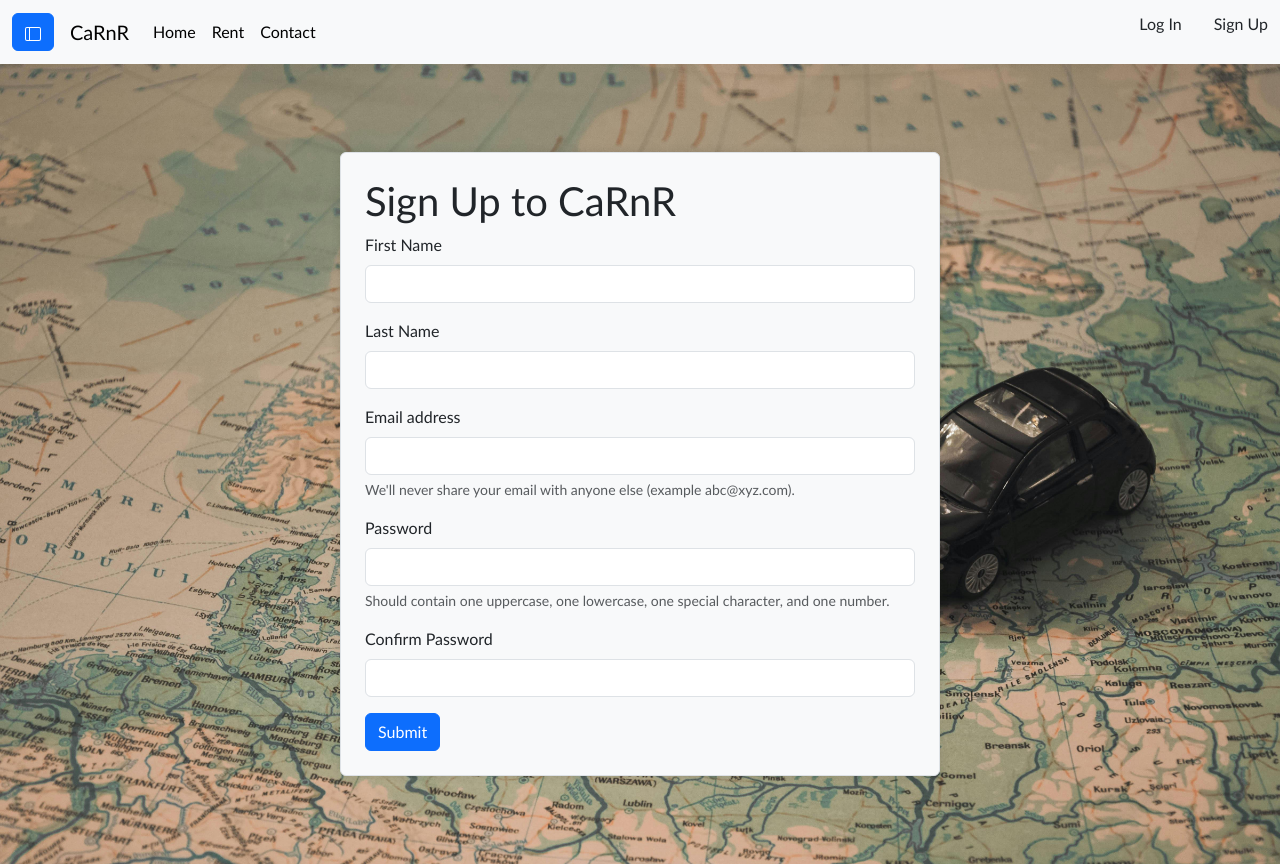
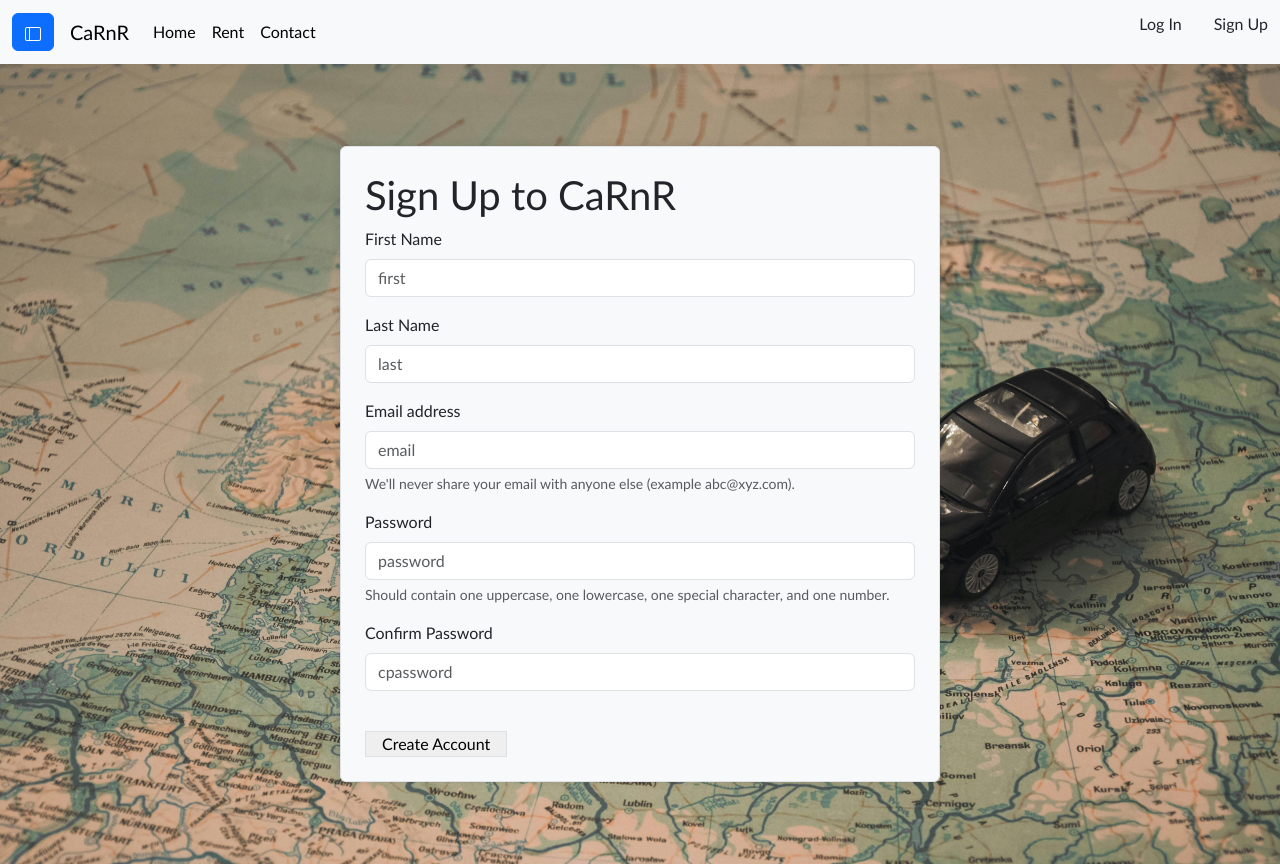
Before and after one commit to Monkey3123/CS-476-Project, a React (Create React App) app in the folder carbnb/: page /SignUpPage in a window 1280 px wide. Built offline with nearby package versions, Linux system fonts and the light colour scheme.

Commit message:
Connected signup page to backend and confirmed was able to create new entries in database

```diff
--- a/carbnb/src/components/SignUpPage/SignUpPage.js
+++ b/carbnb/src/components/SignUpPage/SignUpPage.js
@@ -1,54 +1,83 @@
-import React, { useState } from "react";
+import React, { useState, useEffect } from "react";
 import carBanner from "../../images/option2.jpg";
 import "./SignupPage.css";
+import { useParams, useNavigate } from "react-router-dom";
 
 const SignUpPage = () => {
-  const [formData, setFormData] = useState({
-    fname: '',
-    lname: '',
-    email: '',
-    password: '',
-    cpassword: ''
+  const [form, setForm] = useState({
+    first: "",
+    last: "",
+    email: "",
+    password: "",
+    cpassword: "",
   });
 
-  const [errors, setErrors] = useState({});
+  const [isNew, setIsNew] = useState(true);
+  const params = useParams();
+  const navigate = useNavigate();
 
-  const handleChange = (e) => {
-    const { name, value } = e.target;
-    setFormData({
-      ...formData, [name]: value
+  useEffect(() => {
+    async function fetchData() {
+      const id = params.id?.toString() || undefined;
+      if (!id) return;
+      setIsNew(false);
+      const response = await fetch(
+        `http://localhost:5050/record/${params.id.toString()}`
+      );
+      if (!response.ok) {
+        const message = `An error has occurred: ${response.statusText}`;
+        console.error(message);
+        return;
+      }
+      const record = await response.json();
+      if (!record) {
+        console.warn(`Record with id ${id} not found`);
+        navigate("/");
+        return;
+      }
+      setForm(record);
+    }
+    fetchData();
+    return;
+  }, [params.id, navigate]);
+
+  // These methods will update the state properties.
+  function updateForm(value) {
+    return setForm((prev) => {
+      return { ...prev, ...value };
     });
-  };
+  }
 
-  const handleSubmit = (e) => {
+  // This function will handle the submission.
+  async function onSubmit(e) {
     e.preventDefault();
     const validationErrors = {};
 
-    if (!formData.fname.trim()) {
-      validationErrors.fname = "First name is required";
+    if (!form.first.trim()) {
+      validationErrors.first = "First name is required";
     }
-    if (!formData.lname.trim()) {
-      validationErrors.lname = "Last name is required";
+    if (!form.last.trim()) {
+      validationErrors.last = "Last name is required";
     }
-    if (!formData.email.trim()) {
+    if (!form.email.trim()) {
       validationErrors.email = "Email is required";
-    } else if (!/\S+@\S+\.\S+/.test(formData.email)) {
+    } else if (!/\S+@\S+\.\S+/.test(form.email)) {
       validationErrors.email = "Email is not valid";
     }
-    if (!formData.password.trim()) {
+    if (!form.password.trim()) {
       validationErrors.password = "Password is required";
-    } else if (formData.password.length < 8) {
+    } else if (form.password.length < 8) {
       validationErrors.password = "Password should be at least 8 characters";
-    } else if (!/(?=.*[a-z])/.test(formData.password)) {
+    } else if (!/(?=.*[a-z])/.test(form.password)) {
       validationErrors.password = "Password must contain one lowercase letter";
-    } else if (!/(?=.*[A-Z])/.test(formData.password)) {
+    } else if (!/(?=.*[A-Z])/.test(form.password)) {
       validationErrors.password = "Password must contain one uppercase letter";
-    } else if (!/(?=.*[0-9])/.test(formData.password)) {
+    } else if (!/(?=.*[0-9])/.test(form.password)) {
       validationErrors.password = "Password must contain one number";
-    } else if (!/(?=.*[!@#$%^&*])/.test(formData.password)) {
+    } else if (!/(?=.*[!@#$%^&*])/.test(form.password)) {
       validationErrors.password = "Password must contain one special character";
     }
-    if (formData.cpassword !== formData.password) {
+    if (form.cpassword !== form.password) {
       validationErrors.cpassword = "Passwords do not match";
     }
 
@@ -57,82 +86,153 @@ const SignUpPage = () => {
     if (Object.keys(validationErrors).length === 0) {
       alert("Form Submitted successfully");
       // Handle form submission, e.g., send data to the server
+
+      const person = { ...form };
+      try {
+        let response;
+        if (isNew) {
+          // if we are adding a new record we will POST to /record.
+          response = await fetch("http://localhost:5050/record", {
+            method: "POST",
+            headers: {
+              "Content-Type": "application/json",
+            },
+            body: JSON.stringify(person),
+          });
+        } else {
+          // if we are updating a record we will PATCH to /record/:id.
+          response = await fetch(`http://localhost:5050/record/${params.id}`, {
+            method: "PATCH",
+            headers: {
+              "Content-Type": "application/json",
+            },
+            body: JSON.stringify(person),
+          });
+        }
+
+        if (!response.ok) {
+          throw new Error(`HTTP error! status: ${response.status}`);
+        }
+      } catch (error) {
+        console.error("A problem occurred with your fetch operation: ", error);
+      } finally {
+        setForm({ first: "", last: "", email: "", password: "" });
+        navigate("/");
+      }
     }
-  };
+  }
+
+  const [errors, setErrors] = useState({});
 
   return (
-    <div className="banner-image" style={{
-      backgroundImage: `url(${carBanner})`,
-      backgroundSize: "cover",
-      backgroundPosition: "center",
-      height: "100vh"
-    }}>
+    <div
+      className="banner-image"
+      style={{
+        backgroundImage: `url(${carBanner})`,
+        backgroundSize: "cover",
+        backgroundPosition: "center",
+        height: "100vh",
+      }}
+    >
       <div className="signup template d-flex justify-content-center align-items-center vh-100">
-        <form className="form1 p-4 bg-light border rounded" onSubmit={handleSubmit}>
+        <form className="form1 p-4 bg-light border rounded" onSubmit={onSubmit}>
           <h1>Sign Up to CaRnR</h1>
           <div className="mb-3">
-            <label htmlFor="exampleInputFirstName" className="form-label">First Name</label>
+            <label htmlFor="exampleInputFirstName" className="form-label">
+              First Name
+            </label>
             <input
               type="text"
+              name="first"
+              id="first"
               className="form-control"
-              id="exampleFirstName"
-              name="fname"
-              value={formData.fname}
-              onChange={handleChange}
+              placeholder="first"
+              value={form.first}
+              onChange={(e) => updateForm({ first: e.target.value })}
             />
-            {errors.fname && <span className="text-danger">{errors.fname}</span>}
+            {errors.first && (
+              <span className="text-danger">{errors.first}</span>
+            )}
           </div>
           <div className="mb-3">
-            <label htmlFor="exampleInputLastName" className="form-label">Last Name</label>
+            <label htmlFor="exampleInputLastName" className="form-label">
+              Last Name
+            </label>
             <input
               type="text"
+              name="last"
+              id="last"
               className="form-control"
-              id="exampleLastName"
-              name="lname"
-              value={formData.lname}
-              onChange={handleChange}
+              placeholder="last"
+              value={form.last}
+              onChange={(e) => updateForm({ last: e.target.value })}
             />
-            {errors.lname && <span className="text-danger">{errors.lname}</span>}
+            {errors.last && <span className="text-danger">{errors.last}</span>}
           </div>
           <div className="mb-3">
-            <label htmlFor="exampleInputEmail1" className="form-label">Email address</label>
+            <label htmlFor="exampleInputEmail1" className="form-label">
+              Email address
+            </label>
             <input
-              type="email"
+              type="text"
+              name="email"
+              id="email"
               className="form-control"
-              id="exampleInputEmail1"
-              name="email"
-              value={formData.email}
-              onChange={handleChange}
+              placeholder="email"
+              value={form.email}
+              onChange={(e) => updateForm({ email: e.target.value })}
             />
-            {errors.email && <span className="text-danger">{errors.email}</span>}
-            <div id="emailHelp" className="form-text">We'll never share your email with anyone else (example abc@xyz.com).</div>
+            {errors.email && (
+              <span className="text-danger">{errors.email}</span>
+            )}
+            <div id="emailHelp" className="form-text">
+              We'll never share your email with anyone else (example
+              abc@xyz.com).
+            </div>
           </div>
           <div className="mb-3">
-            <label htmlFor="exampleInputPassword1" className="form-label">Password</label>
+            <label htmlFor="exampleInputPassword1" className="form-label">
+              Password
+            </label>
             <input
-              type="password"
+              type="text"
+              name="password"
+              id="password"
               className="form-control"
-              id="exampleInputPassword1"
-              name="password"
-              value={formData.password}
-              onChange={handleChange}
+              placeholder="password"
+              value={form.password}
+              onChange={(e) => updateForm({ password: e.target.value })}
             />
-            {errors.password && <span className="text-danger">{errors.password}</span>}
-            <div id="passwordHelp" className="form-text">Should contain one uppercase, one lowercase, one special character, and one number.</div>
+            {errors.password && (
+              <span className="text-danger">{errors.password}</span>
+            )}
+            <div id="passwordHelp" className="form-text">
+              Should contain one uppercase, one lowercase, one special
+              character, and one number.
+            </div>
           </div>
           <div className="mb-3">
-            <label htmlFor="exampleInputPassword2" className="form-label">Confirm Password</label>
+            <label htmlFor="exampleInputPassword2" className="form-label">
+              Confirm Password
+            </label>
             <input
-              type="password"
+              type="text"
+              name="cpassword"
+              id="cpassword"
               className="form-control"
-              id="exampleInputPassword2"
-              name="cpassword"
-              value={formData.cpassword}
-              onChange={handleChange}
+              placeholder="cpassword"
+              value={form.cpassword}
+              onChange={(e) => updateForm({ cpassword: e.target.value })}
             />
-            {errors.cpassword && <span className="text-danger">{errors.cpassword}</span>}
+            {errors.cpassword && (
+              <span className="text-danger">{errors.cpassword}</span>
+            )}
           </div>
-          <button type="submit" className="btn btn-primary">Submit</button>
+          <input
+            type="submit"
+            value="Create Account"
+            className="inline-flex items-center justify-center whitespace-nowrap text-md font-medium ring-offset-background transition-colors focus-visible:outline-none focus-visible:ring-2 focus-visible:ring-ring focus-visible:ring-offset-2 disabled:pointer-events-none disabled:opacity-50 border border-input bg-background hover:bg-slate-100 hover:text-accent-foreground h-9 rounded-md px-3 cursor-pointer mt-4"
+          />
         </form>
       </div>
     </div>
```
Also changed, not shown: 1 other file (tests, documents, lock files or other folders).
